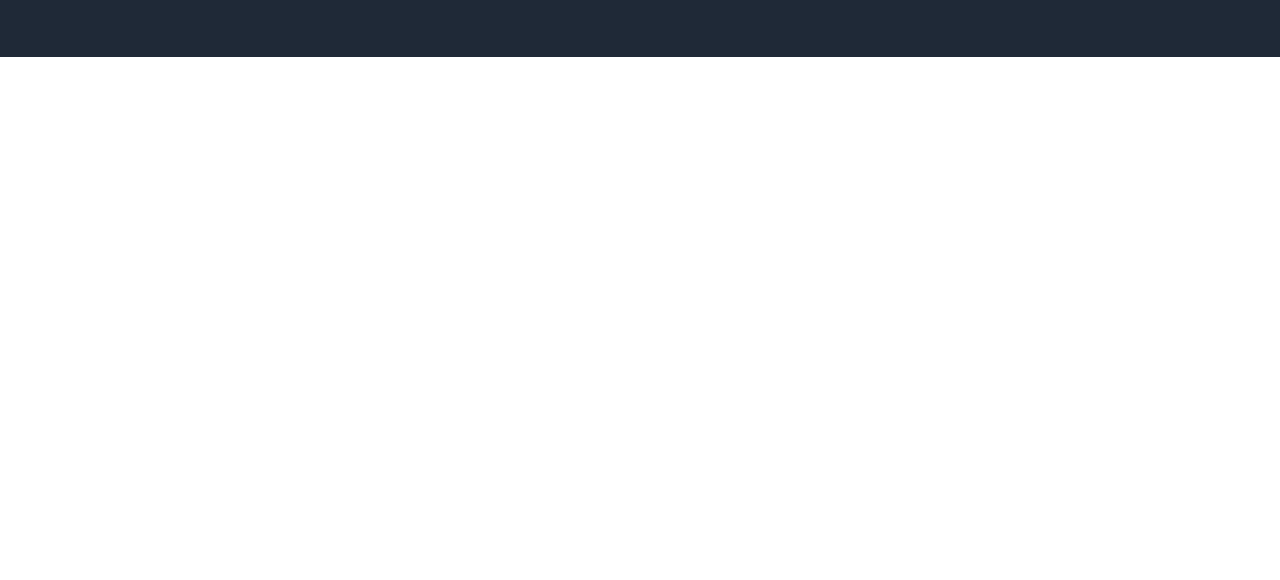
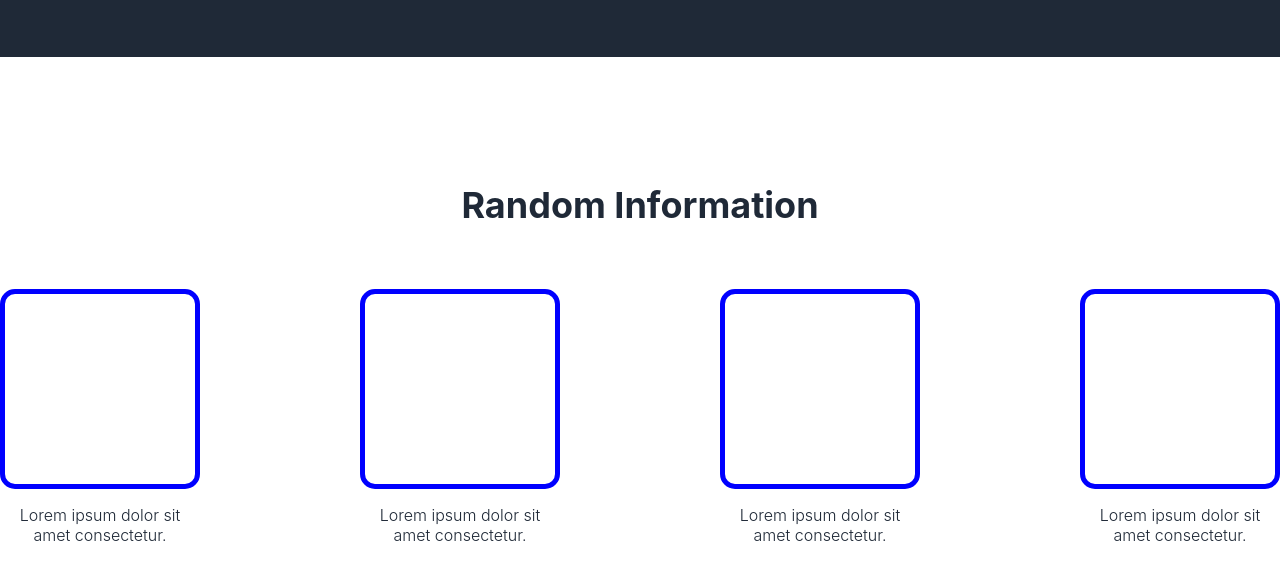
Before and after one commit to thereisnocognac/ProjectLanding, a plain HTML site: page index.html in a window 1280 px wide. Shown: the part 624-1204 px from the top of the page. Before the commit the page ends 800 px from the top, so only its background shows below. Drawn offline with Linux system fonts and the light colour scheme.

Commit message:
Added information section

```diff
--- a/index.html
+++ b/index.html
@@ -10,6 +10,11 @@
 </head>
 
 <body>
+
+
+    <!-- MAIN HEADER -->
+
+
     <div class="header-colour">
         <header class="Header">
             <div class="logo">Header Logo</div>
@@ -38,6 +43,38 @@
     </div>
 
 
+    <!-- MAIN CONTENT -->
+
+
+    <div class="content">
+        <h2>Random Information</h2>
+
+        <div class="cards">
+
+            <div class="card">
+                <div class="sml-img"></div>
+                <p>Lorem ipsum dolor sit amet consectetur.</p>
+            </div>
+
+            <div class="card">
+                <div class="sml-img"></div>
+                <p>Lorem ipsum dolor sit amet consectetur.</p>
+            </div>
+
+            <div class="card">
+                <div class="sml-img"></div>
+                <p>Lorem ipsum dolor sit amet consectetur.</p>
+            </div>
+
+            <div class="card">
+                <div class="sml-img"></div>
+                <p>Lorem ipsum dolor sit amet consectetur.</p>
+            </div>
+
+        </div>
+    </div>
+
+
 
 
 
--- a/style.css
+++ b/style.css
@@ -23,6 +23,7 @@ body {
 
 .header-colour {
     background-color: #1F2937;
+    margin-bottom: 96px;
 }
 
 .Header {
@@ -89,3 +90,46 @@ body {
     font-weight: 700;
     margin-top: 20px;
 }
+
+/* CONTENT */
+
+.content {
+    display: flex;
+    flex-direction: column;
+    align-items: center;
+    gap: 32px;
+    margin-bottom: 96px;
+}
+
+.content h2 {
+    color: #1F2937;
+    font-weight: bolder;
+    font-size: 36px;
+}
+
+.card {
+    display: flex;
+    flex-direction: column;
+    align-items: center;
+    max-width: 200px;
+    max-height: 300px;
+}
+
+.card p {
+    text-align: center;
+    color: #1F2937;
+    font-weight: 300;
+}
+
+.cards {
+    display: flex;
+    justify-content: space-around;
+    gap: 160px;
+}
+
+.cards .sml-img {
+    border: 5px blue solid;
+    width: 200px;
+    height: 200px;
+    border-radius: 15px;
+}
```
